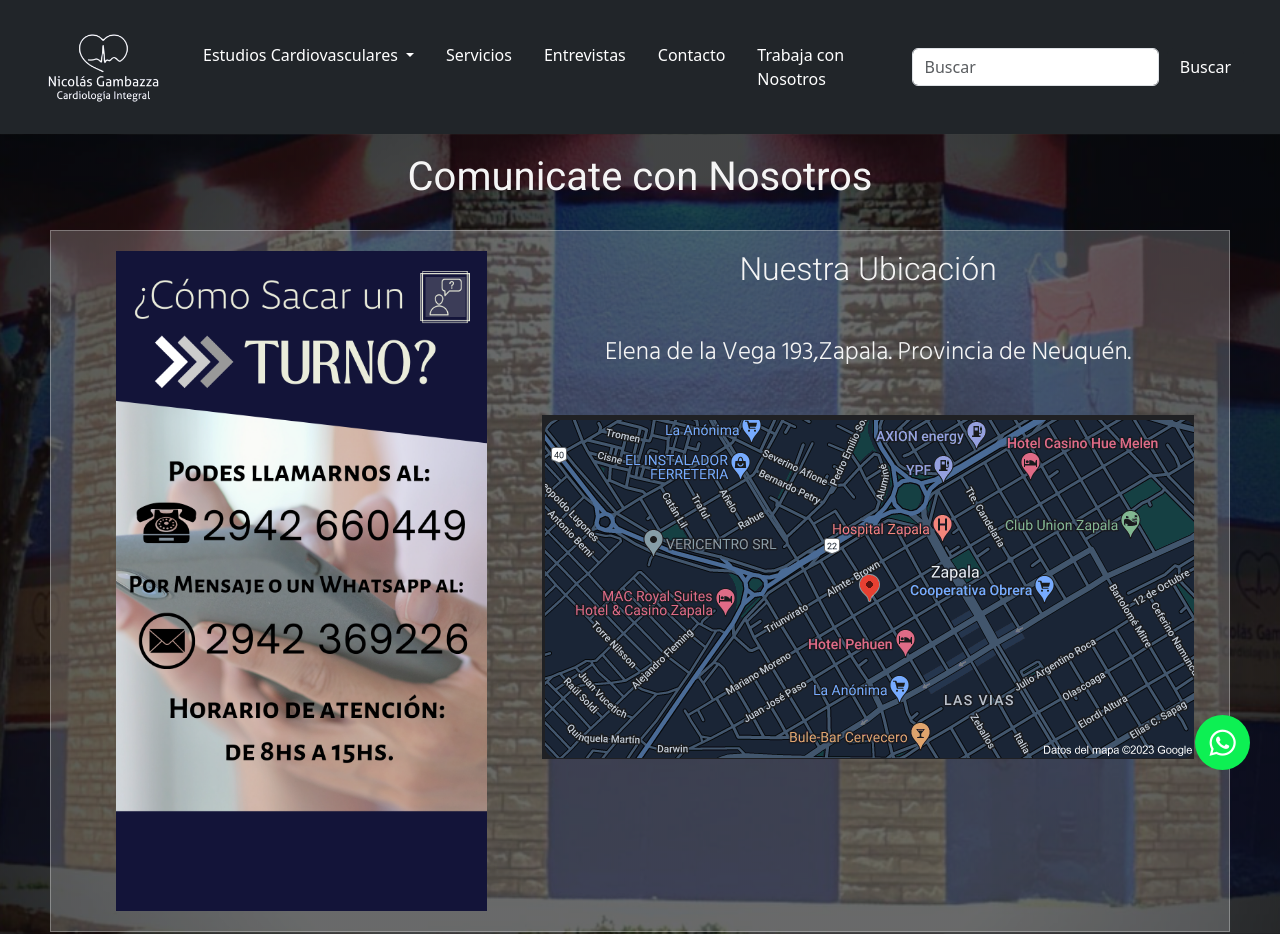
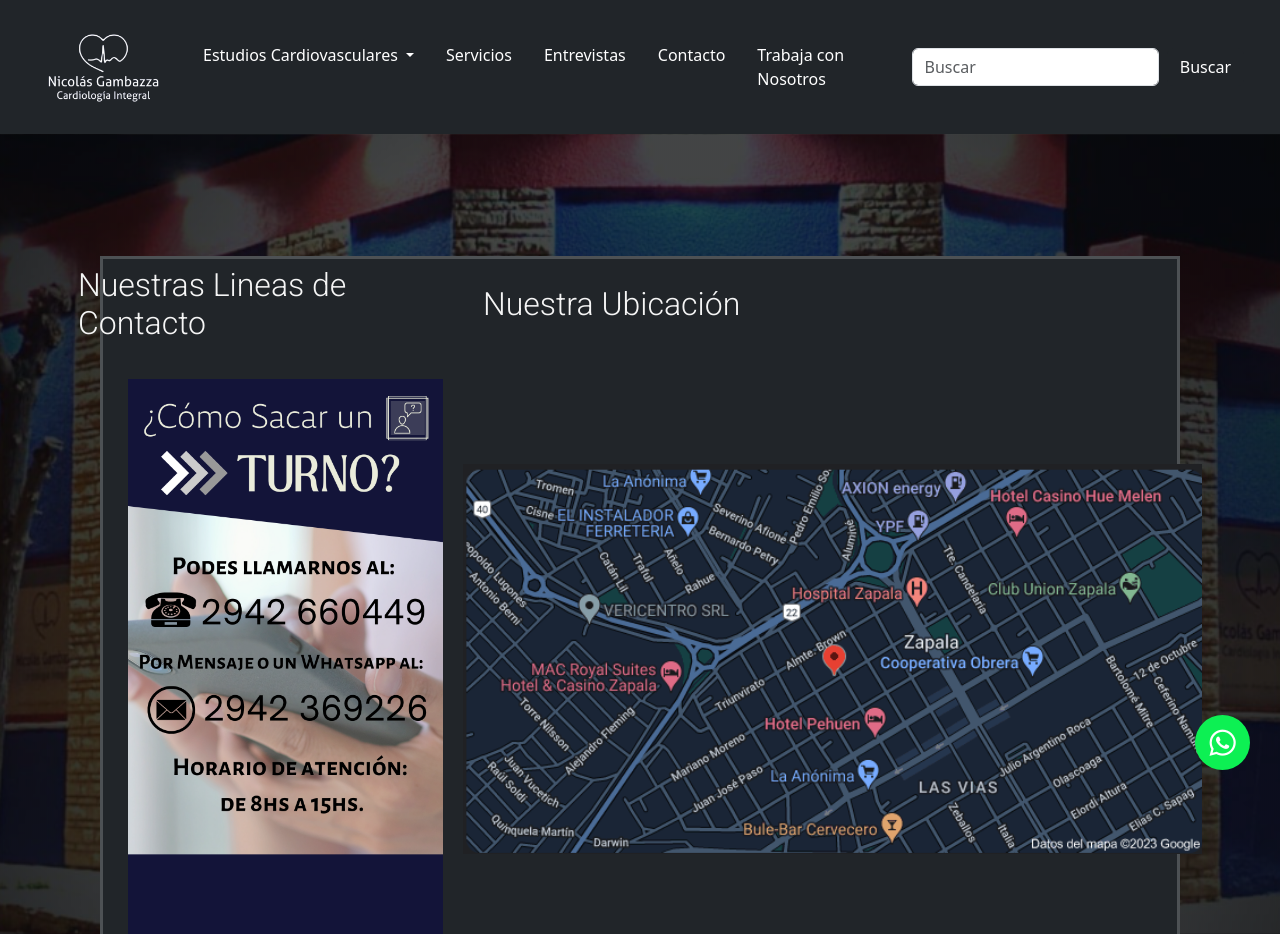
Before and after one commit to MariaPiaOllivier/repositorioenclase, a plain HTML site: page paginas/contacto.html in a window 1280 px wide. Shown: the top 934 px of the page. Drawn offline with nearby package versions, Linux system fonts and the light colour scheme.

Commit message:
pagina contacto grid aun trabajandola

```diff
--- a/css/style.css
+++ b/css/style.css
@@ -651,42 +651,51 @@ iframe{
     background: rgba(255, 255, 255, 0.2);
     margin: 0px 50px;
 }
+
+.containerUbicacion{
+    display: grid;
+    grid-template-rows: 100px 1fr 100px ;
+    grid-template-columns:  1fr;
+    background-color: #212529;
+    border: solid 3px rgba(255, 255, 255, 0.2);
+    align-items: center;
+    justify-content: center;
+    margin: 50px 100px;
+
+}
+.TituloTelefonos{
+    grid-column:1/2;
+    grid-column: 1/2;
+    font-family: "heebo-light";
+    color: whitesmoke;
+}
 .imagenTurnos{
-   height: 700px;
-   padding: 20px;
-   margin-left: 30px;
-   border-radius: 5px;
-}
-.containerUbicacion{
-    display: flex;
-    flex-direction: column;
-    flex-wrap: wrap;
-}
-.containerH2Contacto{
-    display: flex;
-    justify-content: center;
-    flex-wrap: wrap;
-}
+    grid-row: 2/3;
+    height: 600px;
+    padding: 20px;
+    margin-left: 30px;
+    border-radius: 5px;
+ }
 .tituloh2{
+    grid-column: 3/4;
+    grid-row: 1/2;
     color: whitesmoke;
     font-family: "heebo-light";
     padding: 20px;
 }
-.containerH3Contacto{
-    display: flex;
-    justify-content: center;
-    flex-wrap: wrap;
-}
 .domicilioH3{
+    grid-column: 3/5;
+    grid-row: 3/4;
     color: whitesmoke;
     font-family: "hindSiliguri-Light";
     font-size: 25px;
-    padding: 20px;
+
 }
 .imagenUbicacion{
-    height: 400px;
-    padding: 20px;
-    border-radius: 20px;
+    grid-column: 3/5;
+    grid-row: 2/3;
+    height: 65%;
+    align-content: center;
 }
 
 @media screen and (min-width: 0px) and (max-width: 480px){
--- a/paginas/contacto.html
+++ b/paginas/contacto.html
@@ -76,29 +76,31 @@
       <a href="#" class="linkWhas" target="_blank">
         <i class="fab fa-whatsapp"></i></a>
     </div>
+    <br>
+    <br>
+    <br>
 
-    <div class="containerTituloContacto">
-      <h1 class="tituloContacto"> Comunicate con Nosotros </h1>
-    </div>
 
-    <div class="containerImgContacto">
-      <div>
-        <img src="../Assets/img/¿Cómo Sacar tu Turno con horario.png" class="imagenTurnos"
-        alt="imagen con telefono de contacto y horarios">
+      <div class="containerUbicacion">
+         <h2 class="TituloTelefonos">Nuestras Lineas de Contacto</h2>
+
+          <img src="../Assets/img/¿Cómo Sacar tu Turno con horario.png"
+          class="imagenTurnos" alt="imagen con telefono de contacto y horarios">
+
+          <h2 class="tituloh2">Nuestra Ubicación</h2>
+
+          <h3 class="domicilioH3">Elena de la Vega 193,Zapala. Provincia de Neuquén.</h3>
+
+          <img src="../Assets/img/domicilio.png" class="imagenUbicacion" alt="imagen de google maps">
+
+
+
       </div>
 
-      <div class="containerUbicacion">
-        <div class="containerH2Contacto">
-          <h2 class="tituloh2">Nuestra Ubicación</h2>
-        </div>
-        <div class="containerH3Contacto">
-          <h3 class="domicilioH3">Elena de la Vega 193,Zapala. Provincia de Neuquén.</h3>
-        </div>
-        <div class="imagenUbicacion">
-          <img src="../Assets/img/domicilio.png" alt="imagen de google maps">
-        </div>
-      </div>
-    </div>
+
+
+
+
  <br>
  <br>
  <br>
```
